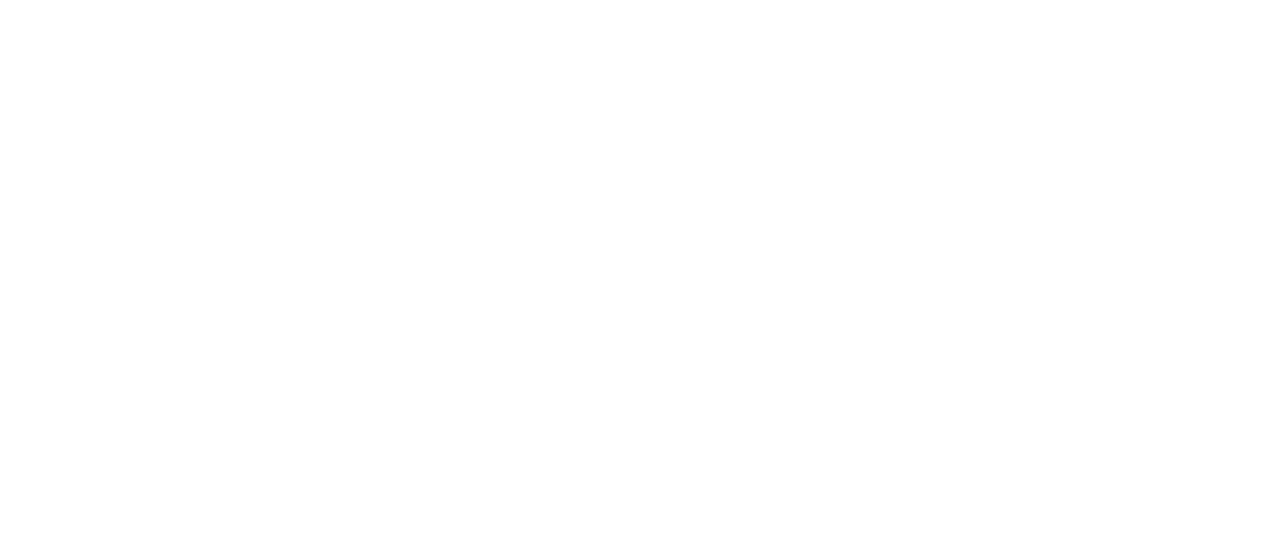
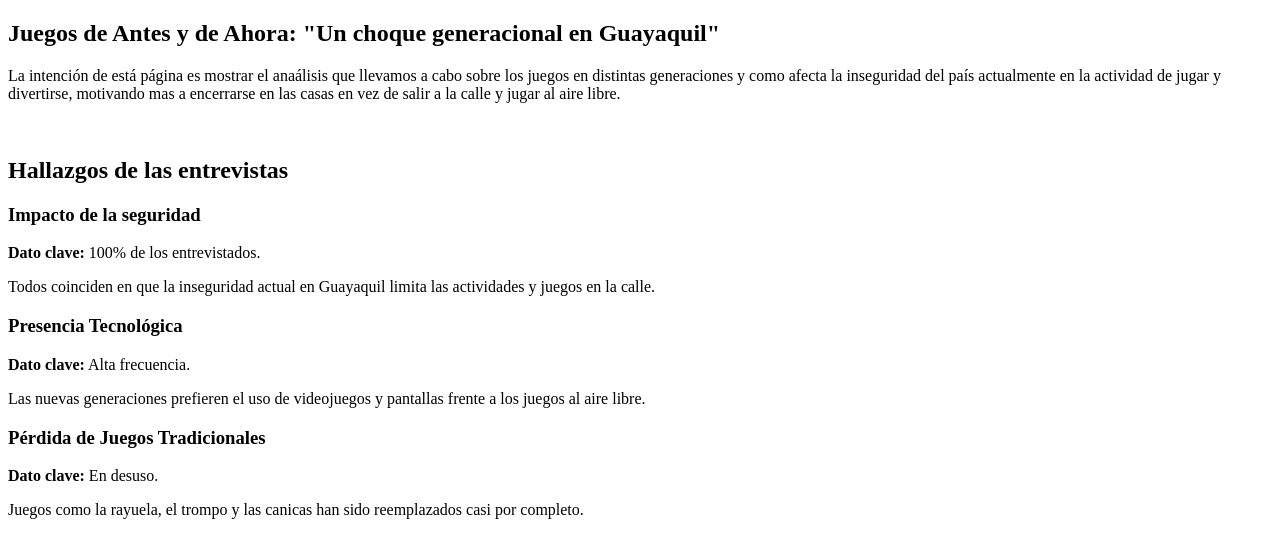
Before and after one commit to RomeroAbraham/Proyecto02-explorando-la-cultura, a plain HTML site: page index.html in a window 1280 px wide. Drawn offline with Linux system fonts and the light colour scheme; files that its build step writes are made by us from their sources; files whose address does not match are found by name.

Commit message:
feat: agregar el header y la seccion de hallazgos

```diff
--- a/index.html
+++ b/index.html
@@ -9,11 +9,38 @@
 <body>
 
     <header>
-
+        <section>
+            <h1> Juegos de Antes y de Ahora: "Un choque generacional en Guayaquil"</h1>
+            <p>La intención de está página es mostrar el anaálisis que llevamos a cabo sobre
+                los juegos en distintas generaciones y como afecta la inseguridad del país actualmente
+                en la actividad de jugar y divertirse, motivando mas a encerrarse en las casas en vez
+                de salir a la calle y jugar al aire libre.
+            </p>
+            <img src alt >
+        </section>
     </header>
 
     <main>
+        <section id="hallazgos">
+            <h2>Hallazgos de las entrevistas</h2>
+            <article class="tarjeta-hallazgo">
+                <h3>Impacto de la seguridad</h3>
+                <p><strong>Dato clave:</strong> 100% de los entrevistados.</p>
+                <p>Todos coinciden en que la inseguridad actual en Guayaquil limita las actividades y juegos en la calle.</p>
+            </article>
 
+            <article class="tarjeta-hallazgo">
+                <h3>Presencia Tecnológica</h3>
+                <p><strong>Dato clave:</strong> Alta frecuencia.</p>
+                <p>Las nuevas generaciones prefieren el uso de videojuegos y pantallas frente a los juegos al aire libre.</p>
+            </article>
+
+            <article class="tarjeta-hallazgo">
+                <h3>Pérdida de Juegos Tradicionales</h3>
+                <p><strong>Dato clave:</strong> En desuso.</p>
+                <p>Juegos como la rayuela, el trompo y las canicas han sido reemplazados casi por completo.</p>
+            </article>
+        </section>
     </main>
 
     <footer>
```
